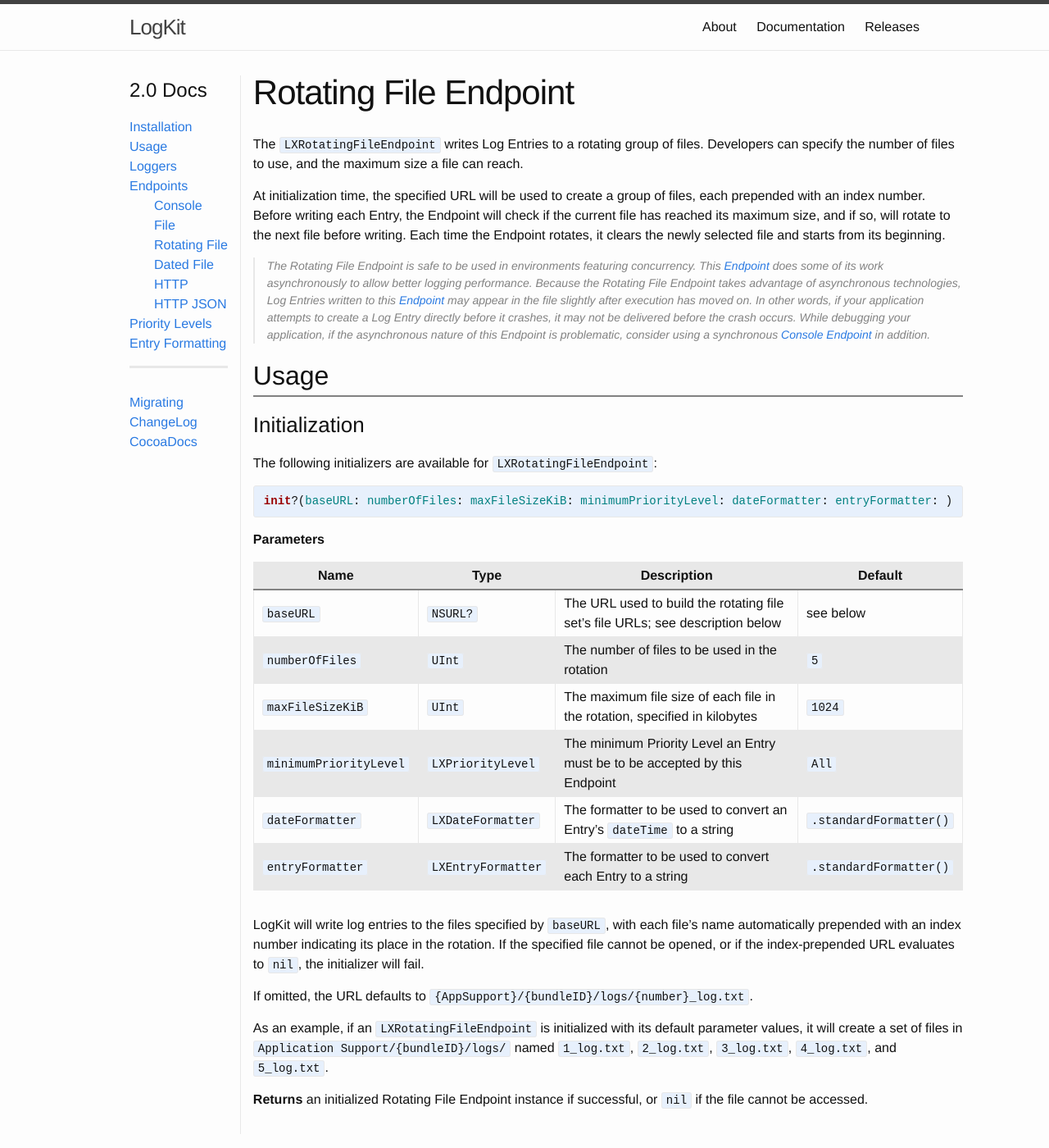
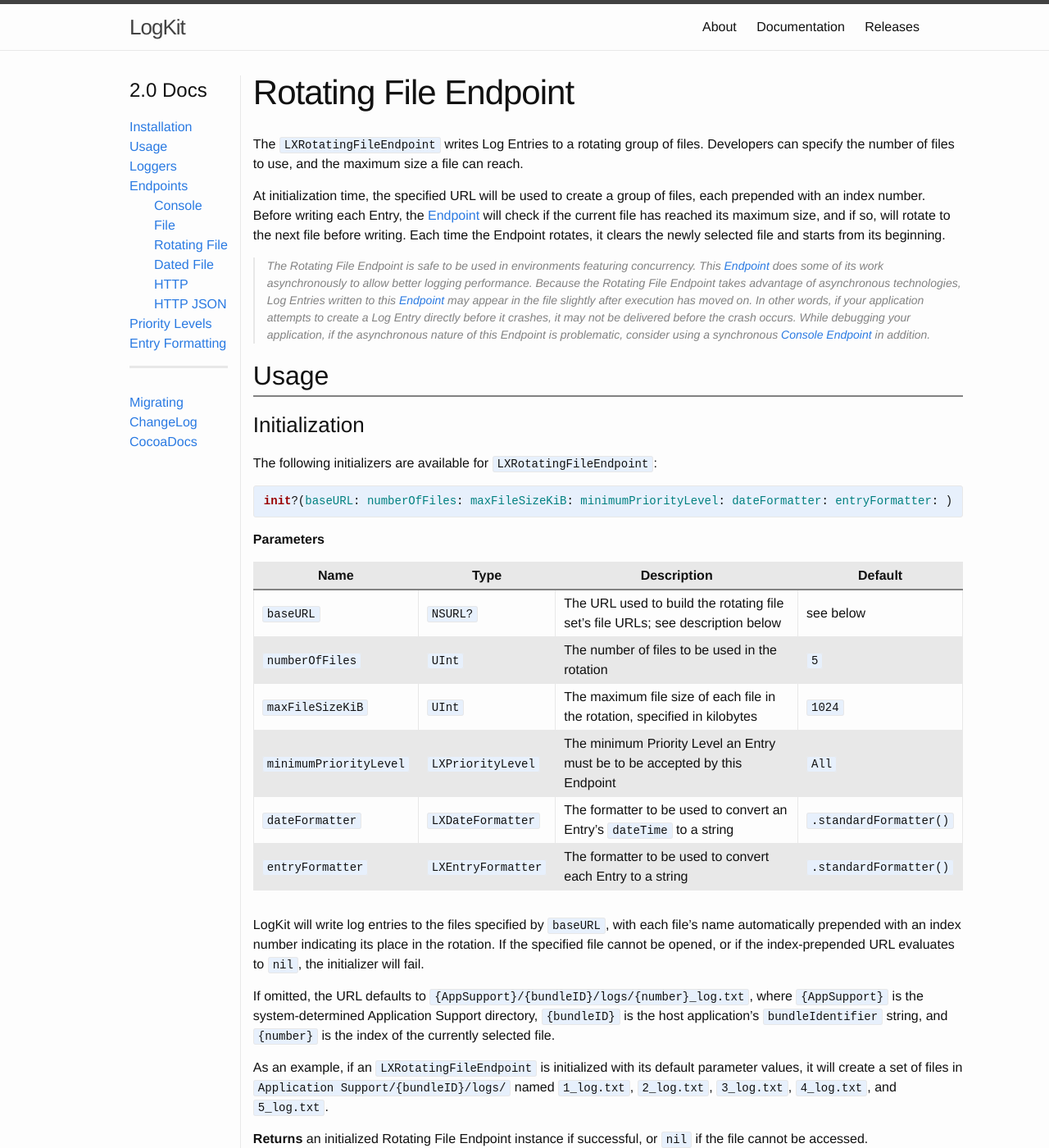
Before and after one commit to Conoize/logkit.github.io, a Jekyll site: the page built from _docs/2.0/endpoints/rotating-file.md, in a window 1280 px wide and 1400 px high. Shown: the whole window at 82% size. Built offline with Jekyll 4.4.1, drawn with Linux system fonts in a browser that asks for light colours.

Commit message:
More Rotating File Endpoint doc details

```diff
--- a/_docs/2.0/endpoints/rotating-file.md
+++ b/_docs/2.0/endpoints/rotating-file.md
@@ -29,7 +29,7 @@
 
 LogKit will write log entries to the files specified by `baseURL`, with each file's name automatically prepended with an index number indicating its place in the rotation. If the specified file cannot be opened, or if the index-prepended URL evaluates to `nil`, the initializer will fail.
 
-If omitted, the URL defaults to `{AppSupport}/{bundleID}/logs/{number}_log.txt`.
+If omitted, the URL defaults to `{AppSupport}/{bundleID}/logs/{number}_log.txt`, where `{AppSupport}` is the system-determined Application Support directory, `{bundleID}` is the host application's `bundleIdentifier` string, and `{number}` is the index of the currently selected file.
 
 As an example, if an `LXRotatingFileEndpoint` is initialized with its default parameter values, it will create a set of files in `Application Support/{bundleID}/logs/` named `1_log.txt`, `2_log.txt`, `3_log.txt`, `4_log.txt`, and `5_log.txt`.
 
--- a/_includes/docs/endpoints/rotating-file/overview.md
+++ b/_includes/docs/endpoints/rotating-file/overview.md
@@ -3,5 +3,5 @@
 {% when 2.0 %}
 The `LXRotatingFileEndpoint` writes Log Entries to a rotating group of files. Developers can specify the number of files to use, and the maximum size a file can reach.
 
-At initialization time, the specified URL will be used to create a group of files, each prepended with an index number. Before writing each Entry, the Endpoint will check if the current file has reached its maximum size, and if so, will rotate to the next file before writing. Each time the Endpoint rotates, it clears the newly selected file and starts from its beginning.
+At initialization time, the specified URL will be used to create a group of files, each prepended with an index number. Before writing each Entry, the [Endpoint][endpoints] will check if the current file has reached its maximum size, and if so, will rotate to the next file before writing. Each time the Endpoint rotates, it clears the newly selected file and starts from its beginning.
 {% endcase %}
```
